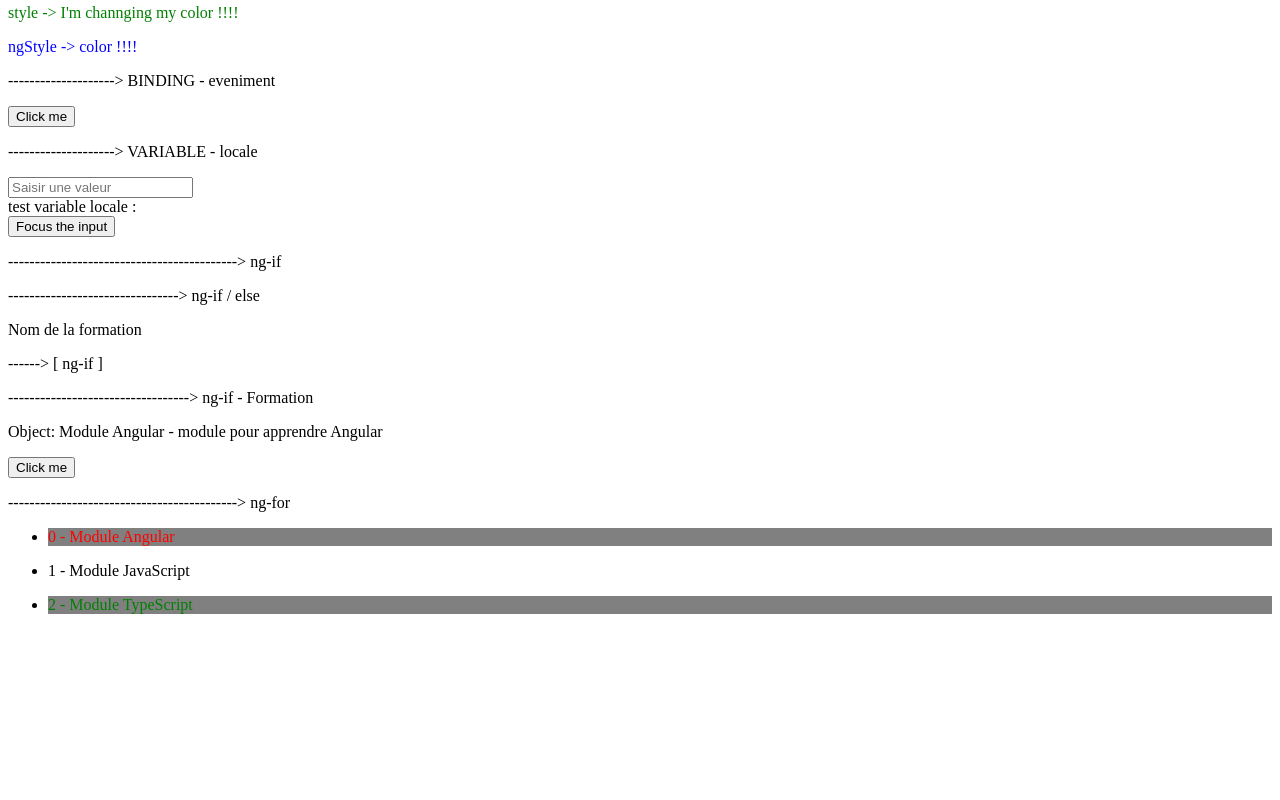
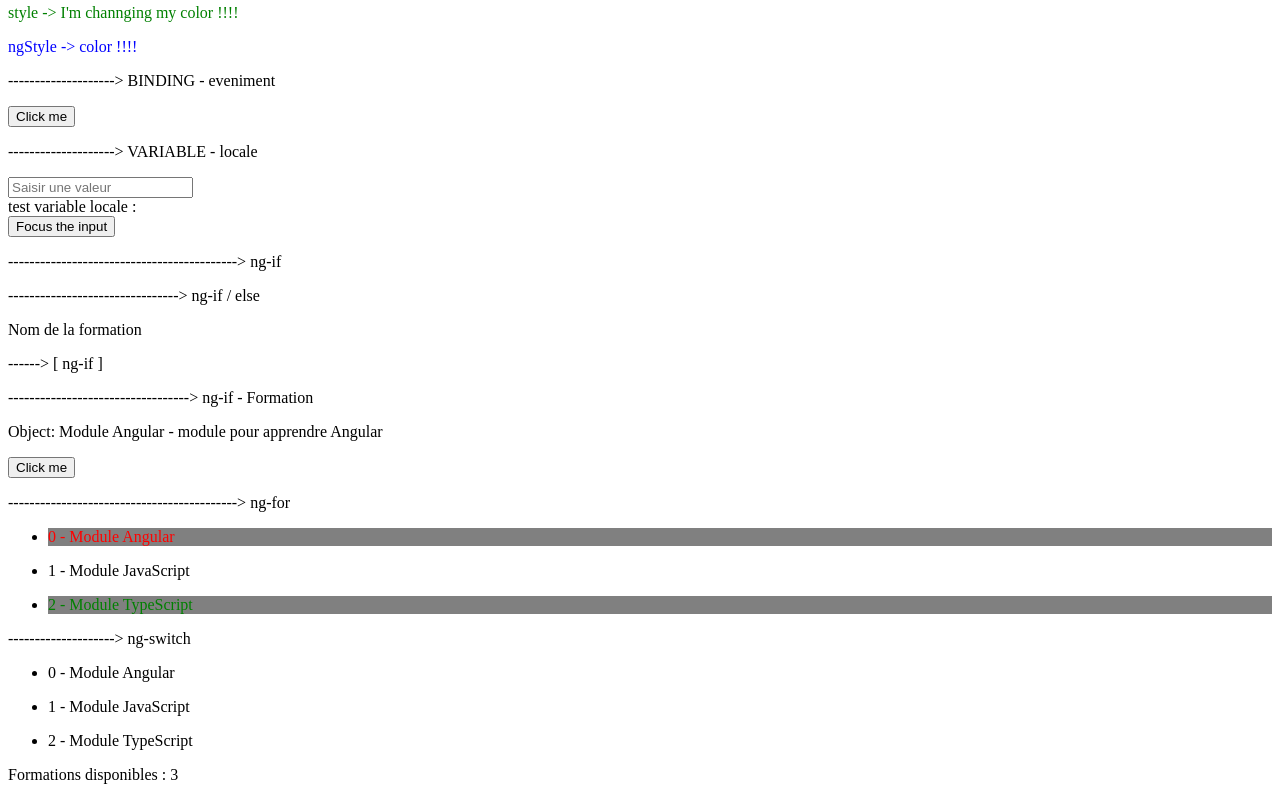
Before and after one commit to avlas/formation-angular-formation-cli, an Angular app: page / in a window 1280 px wide. Shown: the part 1012-1812 px from the top of the page. Before the commit the page ends 1642 px from the top, so only its background shows below. Built offline with nearby package versions, Linux system fonts and the light colour scheme.

Commit message:
ng-switch

```diff
--- a/src/app/app.component.html
+++ b/src/app/app.component.html
@@ -39,3 +39,5 @@
 <app-ng-if-formation></app-ng-if-formation>
 
 <app-ng-for></app-ng-for>
+
+<app-ng-switch></app-ng-switch>
--- a/src/app/app.module.ts
+++ b/src/app/app.module.ts
@@ -12,9 +12,10 @@ import { NgIfComponent } from './ng-if/ng-if.component';
 import { NgIfElseComponent } from './ng-if-else/ng-if-else.component';
 import { NgIfFormationComponent } from './ng-if-formation/ng-if-formation.component';
 import { NgForComponent } from './ng-for/ng-for.component';
+import { NgSwitchComponent } from './ng-switch/ng-switch.component';
 
 @NgModule({
-  declarations: [ AppComponent, FormationComponent, InterpolateComponent, InterpolateParamOptionalComponent, BindingProprieteComponent, BindingEvenimentComponent, VariableLocaleComponent, NgIfComponent, NgIfElseComponent, NgIfFormationComponent, NgForComponent ],
+  declarations: [ AppComponent, FormationComponent, InterpolateComponent, InterpolateParamOptionalComponent, BindingProprieteComponent, BindingEvenimentComponent, VariableLocaleComponent, NgIfComponent, NgIfElseComponent, NgIfFormationComponent, NgForComponent, NgSwitchComponent ],
   imports: [  BrowserModule ],
   providers: [],
   bootstrap: [AppComponent]
--- /dev/null
+++ b/src/app/ng-switch/ng-switch.component.html
@@ -0,0 +1,17 @@
+<p>
+  -------------------->  ng-switch
+</p>
+
+<ul>
+  <li *ngFor="let formation of formations; index as i">
+    <p>
+        {{i}} - {{ formation.nom }}
+    </p>
+  </li>
+</ul>
+
+<div [ngSwitch]="formations.length">
+  <p *ngSwitchCase="0"> Aucune formation disponibles </p>
+  <p *ngSwitchCase="1"> Une formation disponible : {{formations.length}}</p>
+  <p *ngSwitchDefault> Formations disponibles : {{formations.length}}</p>
+</div>
--- /dev/null
+++ b/src/app/ng-switch/ng-switch.component.ts
@@ -0,0 +1,23 @@
+import { Component, OnInit } from '@angular/core';
+import { Formation } from '../model/Formation';
+
+@Component({
+  selector: 'app-ng-switch',
+  templateUrl: './ng-switch.component.html',
+  styleUrls: ['./ng-switch.component.css']
+})
+export class NgSwitchComponent implements OnInit {
+
+  formations: Array<Formation> = [];
+
+  constructor() { }
+
+  ngOnInit() {
+    this.formations = [
+      new Formation('Module Angular'),
+      new Formation('Module JavaScript'),
+      new Formation('Module TypeScript'),
+    ];
+  }
+
+}
```
Also changed, not shown: src/app/ng-switch/ng-switch.component.css (added), 1 other file (tests, documents, lock files or other folders).
